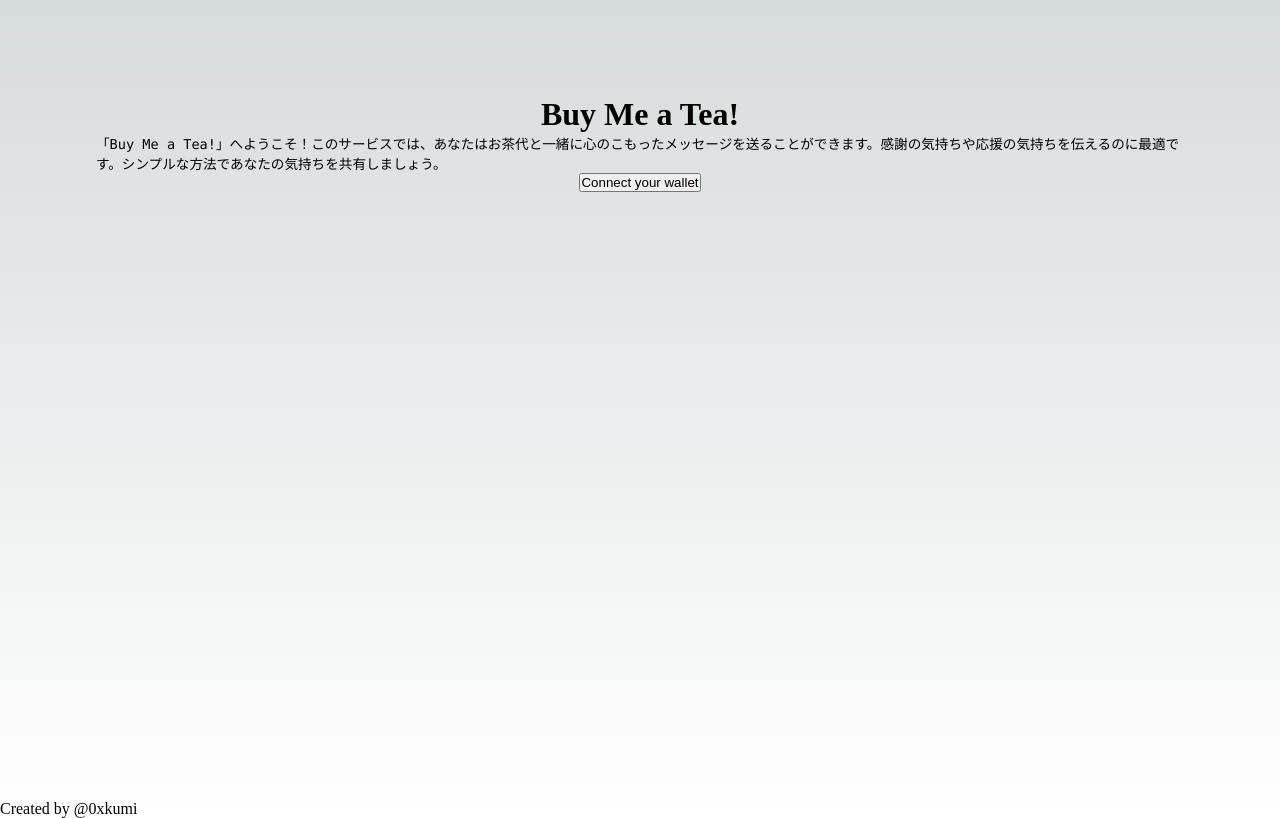
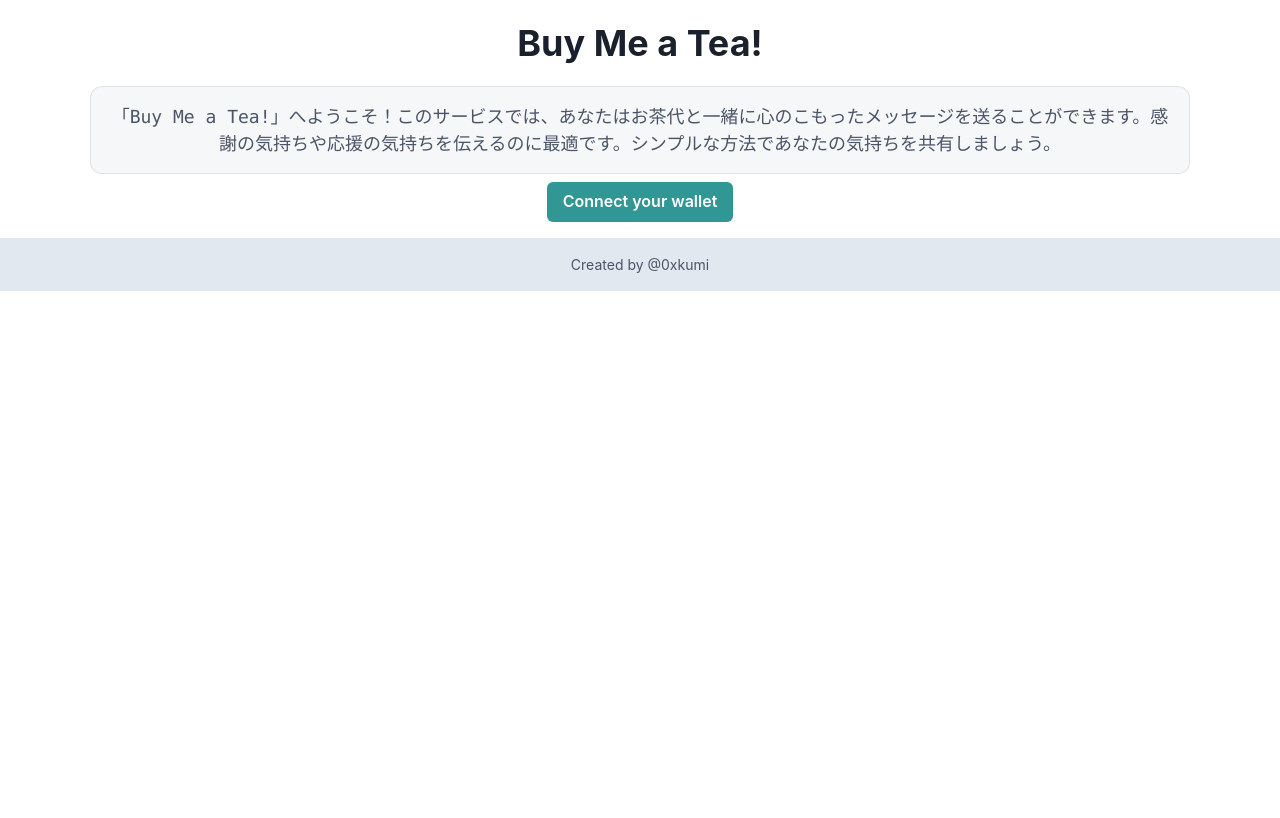
Before and after one commit to YerrowDuck/BuyMeACoffee-contracts, a Next.js app in the folder dapp/: page / in a window 1280 px wide. Built offline with nearby package versions, Linux system fonts and the light colour scheme.

Commit message:
improve web ui with chakraui

```diff
--- a/dapp/src/pages/_app.js
+++ b/dapp/src/pages/_app.js
@@ -1,5 +1,10 @@
 import '@/styles/globals.css'
+import { ChakraProvider } from '@chakra-ui/react'
 
 export default function App({ Component, pageProps }) {
-  return <Component {...pageProps} />
+  return (
+    <ChakraProvider>
+      <Component {...pageProps}/>
+    </ChakraProvider>
+  );
 }
--- a/dapp/src/pages/index.js
+++ b/dapp/src/pages/index.js
@@ -5,9 +5,9 @@ import Image from 'next/image';
 import { Inter } from 'next/font/google';
 import React, { useEffect, useState } from "react";
 import styles from '@/styles/Home.module.css';
-import { Divider } from '@chakra-ui/react';
+import { ChakraProvider, Box, Text, Input, Textarea, Button, VStack, Center, Divider } from '@chakra-ui/react';
 
-const inter = Inter({ subsets: ['latin'] })
+const inter = Inter({ subsets: ['latin'] });
 
 export default function Home() {
   // Contract Address & ABI
@@ -32,7 +32,6 @@ export default function Home() {
   const isWalletConnected = async () =>  {
     try {
       const { ethereum } = window;
-
 
       const accounts = await ethereum.request({method: 'eth_accounts'});
       console.log("accounts: ", accounts);
@@ -81,7 +80,7 @@ export default function Home() {
         const teaTxn = await buyMeATea.buyTea(
           name ? name : "Anonymous",
           message ? message : "Enjoy your tea!",
-            {value: ethers.utils.parseEther("0.001")}
+          { value: ethers.utils.parseEther("0.001") }
         );
 
         await teaTxn.wait();
@@ -124,7 +123,7 @@ export default function Home() {
     isWalletConnected();
     getMemos();
 
-    // Create en event handler function for when someone sends
+    // Create an event handler function for when someone sends
     // us a new memo.
     const onNewMemo = (from, timestamp, name, message) => {
       setMemos((prevState) => [
@@ -157,91 +156,78 @@ export default function Home() {
   }, []);
 
   return (
-    <>
+    <ChakraProvider>
       <Head>
         <title>Buy Me a Tea!</title>
         <meta name="description" content="Generated by create next app" />
         <meta name="viewport" content="width=device-width, initial-scale=1" />
         <link rel="icon" href="/favicon.ico" />
       </Head>
-      <main className={styles.main}>
-        <h1 className={styles.title}>
+      <Box as="main" className={styles.main} textAlign="center" p={4}>
+        <Text as="h1" className={styles.title} fontSize="4xl" fontWeight="bold" mb={4}>
           Buy Me a Tea!
-        </h1>
+        </Text>
 
-        <p className={styles.description}>
+        <Box className={styles.description}>
+          <Text fontSize="lg" color="gray.600">
             「Buy Me a Tea!」へようこそ！このサービスでは、あなたはお茶代と一緒に心のこもったメッセージを送ることができます。感謝の気持ちや応援の気持ちを伝えるのに最適です。シンプルな方法であなたの気持ちを共有しましょう。
-        </p>
+          </Text>
+        </Box>
 
         {currentAccount ? (
-          <div>
-            <from>
-              <div>
-                <label htmlFor="name">
-                  Name
-                </label>
-                <br/>
-                <input
-                  id = "name"
-                  type='text'
-                  placeholder="anonymous"
+          <VStack spacing={4}>
+            <Input
+              placeholder="Name"
+              value={name}
               onChange={onNameChange}
+              variant="filled"
             />
-              </div>
-              <div>
-                <label>
-                  Send Me a Message
-                </label>
-                <br/>
 
-                <textarea
+            <Textarea
+              placeholder="Send Me a Message"
+              value={message}
+              onChange={onMessageChange}
               rows={3}
-                  placeholder="Enjoy your tea!"
-                  onChange={onMessageChange}
-                  required
-                >
-                </textarea>
-              </div>
-              <div>
-                <button
-                  type="button"
-                  onClick={buyTea}
-                >
+              variant="filled"
+            />
+
+            <Button colorScheme="teal" onClick={buyTea}>
               Send 1 Tea for 0.001 ETH
-                </button>
-              </div>
-            </from>
-          </div>
+            </Button>
+          </VStack>
         ) : (
-          <button
-            onClick={connectWallet}
-          >
+          <Button colorScheme="teal" onClick={connectWallet} mt={2}>
             Connect your wallet
-          </button>
+          </Button>
         )}
-    </main>
+      </Box>
 
-    {currentAccount && (<h1>Memos received</h1>)}
+      {currentAccount && (
+        <Box as="section" p={4}>
+          <Text as="h1" fontSize="xl" fontWeight="bold" mb={4}>
+            Memos received
+          </Text>
+          {memos.map((memo, idx) => (
+            <Box key={idx} bg="gray.200" borderRadius="md" p={4} mb={4}>
+              <Text>
+                From: {memo.name}
+              </Text>
+              <Text>
+                Message: {memo.message}
+              </Text>
+              <Text>
+                Time: {memo.timestamp.toString()}
+              </Text>
+            </Box>
+          ))}
+        </Box>
+      )}
 
-    {currentAccount && (memos.map((memo, idx) => {
-      return (
-        <div key={idx}>
-          <p>From: {memo.name}</p>
-          <p>Message: {memo.message}</p>
-          <p>Time: {memo.timestamp.toString()}</p>
-        </div>
-      )}
-    ))}
-
-    <footer className={styles.footer}>
-      <a
-        href="https://twitter.com/0xkumi"
-        target="_blank"
-        rel="noopener noreferrer"
-      >
+      <Box as="footer" textAlign="center" p={4} bg="gray.200">
+        <Text fontSize="sm" color="gray.600">
           Created by @0xkumi
-      </a>
-    </footer>
-    </>
+        </Text>
+      </Box>
+    </ChakraProvider>
   )
 }
--- a/dapp/src/styles/Home.module.css
+++ b/dapp/src/styles/Home.module.css
@@ -3,7 +3,7 @@
   flex-direction: column;
   align-items: center;
   padding: 6rem;
-  min-height: 100vh;
+  /* min-height: 100vh;s */
 }
 
 .description {
```
Lines whose indentation alone changed are shown as unchanged.
